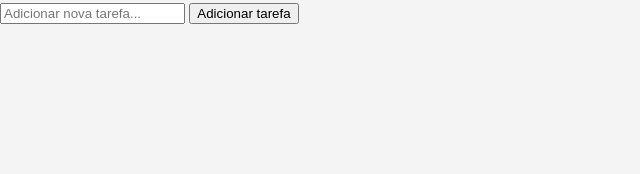
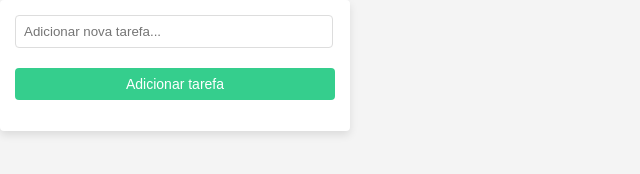
Before and after one commit to adrianoleitedasilva/chromeToDo, a plain HTML site: page index.html in a window 1280 px wide. Shown: the whole page, without its empty margins (0-640 px from the left). Drawn offline with Linux system fonts and the light colour scheme.

Commit message:
Update style.css

```diff
--- a/style.css
+++ b/style.css
@@ -5,4 +5,34 @@ body {
     margin: 0;
     padding: 0;
     background-color: #f4f4f4;
+    width: 350px;
 }
+
+#container {
+    background-color: #fff;
+    padding: 15px;
+    border-radius: 4px;
+    box-shadow: 0 4px 8px rgba(0, 0, 0, 0.1);
+}
+
+#new-task {
+    padding: 8px;
+    width: calc(100% - 20px);
+    margin-bottom: 10px;
+    border: 1px solid #ddd;
+    border-radius: 4px;
+    outline: none;
+    color: #323232;
+}
+
+#add-task {
+    padding: 8px;
+    width: 100%;
+    background-color: #35ce8d;
+    color: #fff;
+    border: none;
+    border-radius: 4px;
+    cursor: pointer;
+    margin-top: 10px;
+    font-size: 14px;
+}
```
